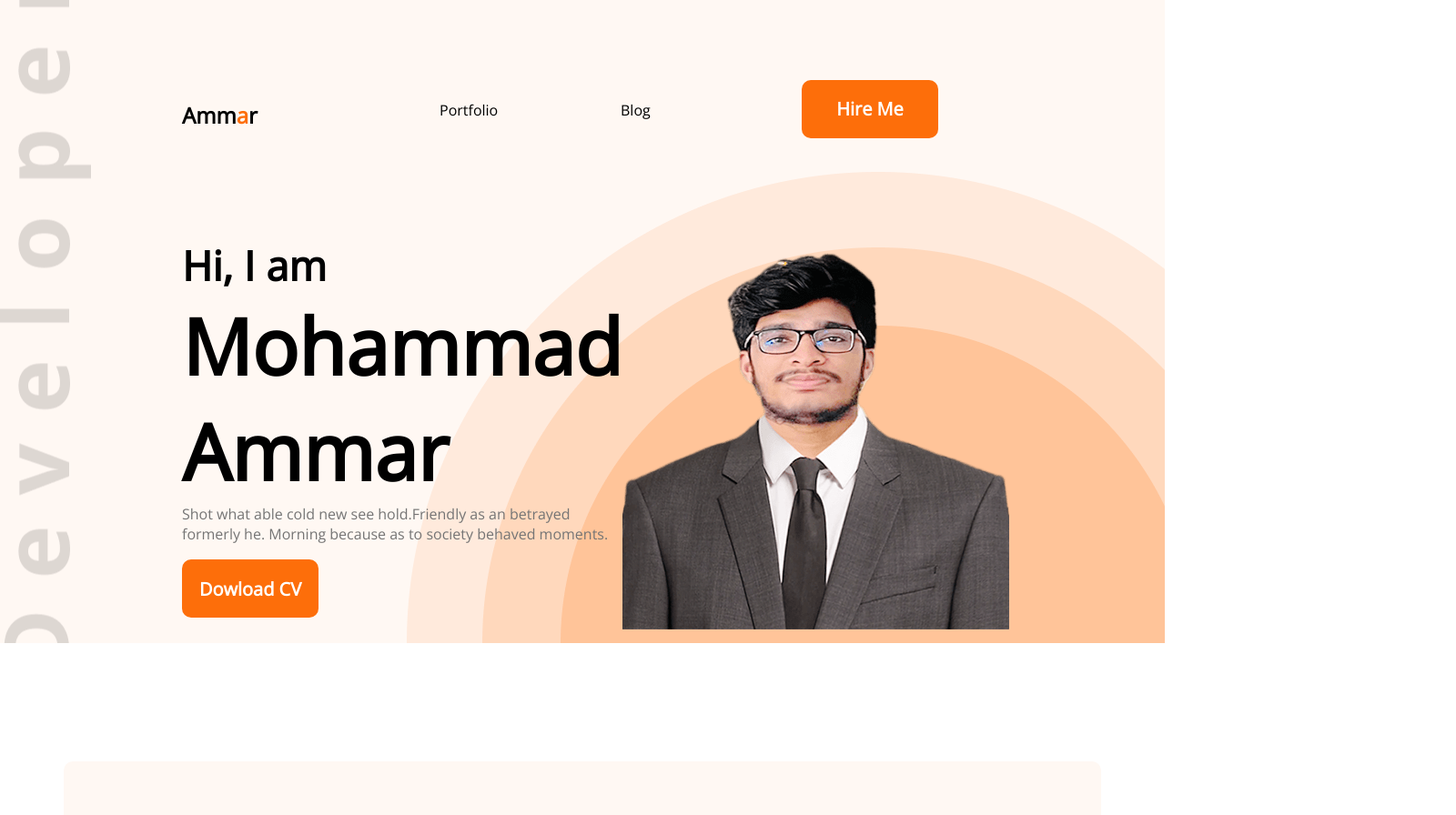
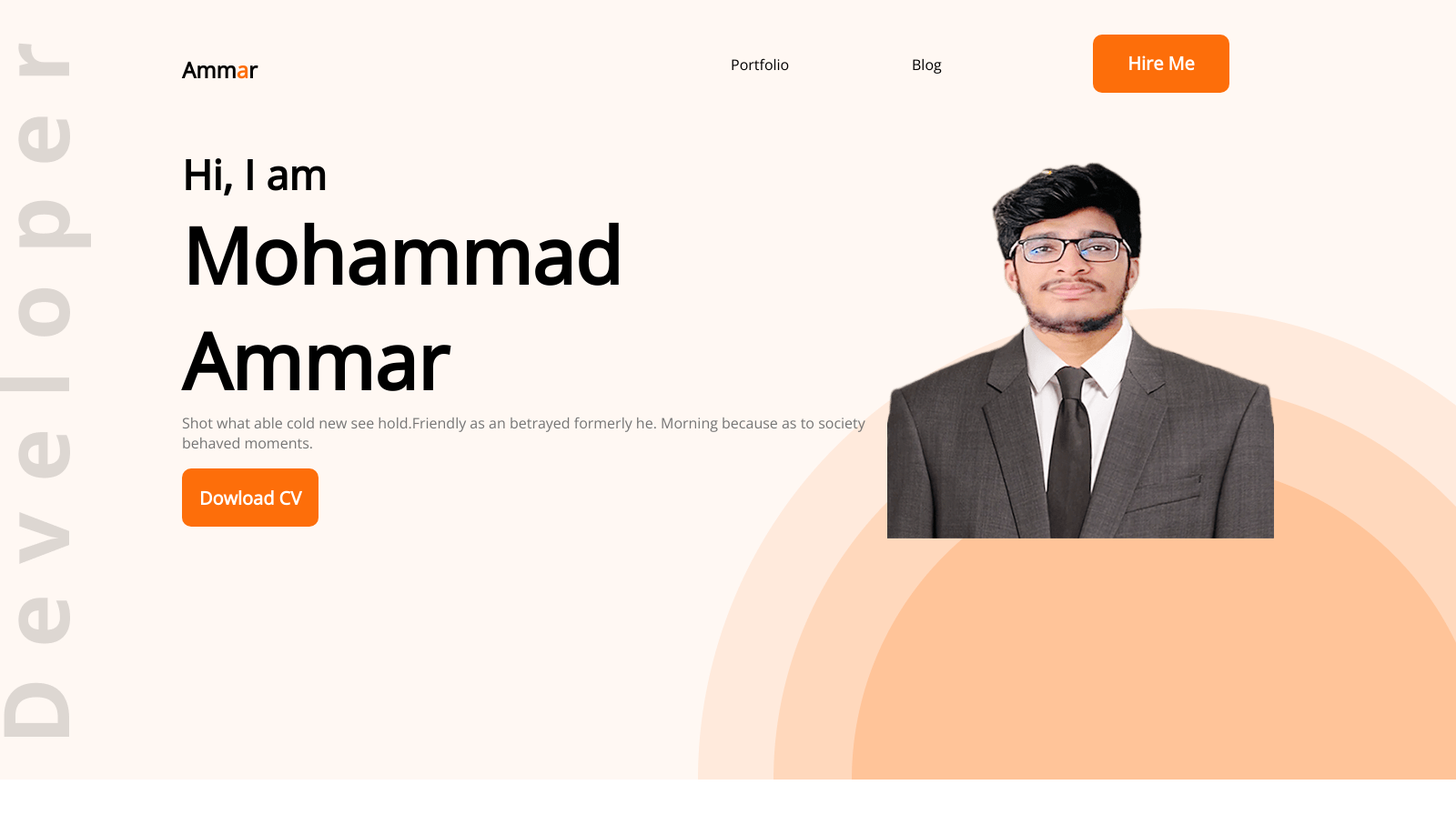
Before and after one commit to Anonshell/developer-portfolio, a plain HTML site: page index.html in a window 1280 px wide. Shown: the top 896 px of the page at 91% size, 1600 px wide, since content can reach past the window. Drawn offline with nearby package versions, Linux system fonts and the light colour scheme.

Commit message:
nav fixed

```diff
--- a/style.css
+++ b/style.css
@@ -9,7 +9,7 @@ nav {
   display: flex;
   justify-content: space-between;
 
-  margin: 100px 200px;
+  margin: 50px 200px;
 }
 nav ul {
   display: flex;
@@ -40,6 +40,8 @@ nav li {
   /* header */
 
   .header{
+    width: 1600px;
+height: 837px;
     padding: 10px 0px;
    background:#FFF8F3;
    background-image: url('/images/header_bg.png'), url('/images/developer.png');
```
